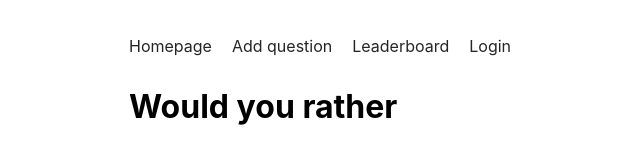
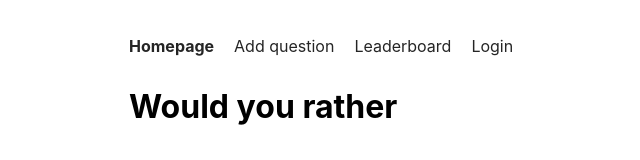
Before and after one commit to D-Singh11/Would-you-rather, a React (Create React App) app: page / in a window 1280 px wide. Shown: the top 160 px of the page, without its empty margins (11-651 px from the left). Built offline with nearby package versions, Linux system fonts and the light colour scheme.

Commit message:
refactor: Replace <a> tag with <NavLink> of react-router

```diff
--- a/src/components/NavBar.js
+++ b/src/components/NavBar.js
@@ -7,24 +7,24 @@ class Nav extends Component {
             <nav className='nav'>
                 <ul>
                     <li>
-                        <a to='/' exact activeClassName='active'>
+                        <NavLink to='/' exact activeClassName='active'>
                             Homepage
-                        </a>
+                        </NavLink>
                     </li>
                     <li>
-                        <a to='/newQuestion' activeClassName='active'>
+                        <NavLink to='/newQuestion' activeClassName='active'>
                             Add question
-                        </a>
+                        </NavLink>
                     </li>
                     <li>
-                        <a to='/leaderboard' activeClassName='active'>
+                        <NavLink to='/leaderboard' activeClassName='active'>
                             Leaderboard
-                        </a>
+                        </NavLink>
                     </li>
                     <li>
-                        <a to='/login' activeClassName='active'>
+                        <NavLink to='/login' activeClassName='active'>
                             Login
-                        </a>
+                        </NavLink>
                     </li>
                 </ul>
             </nav>
```
